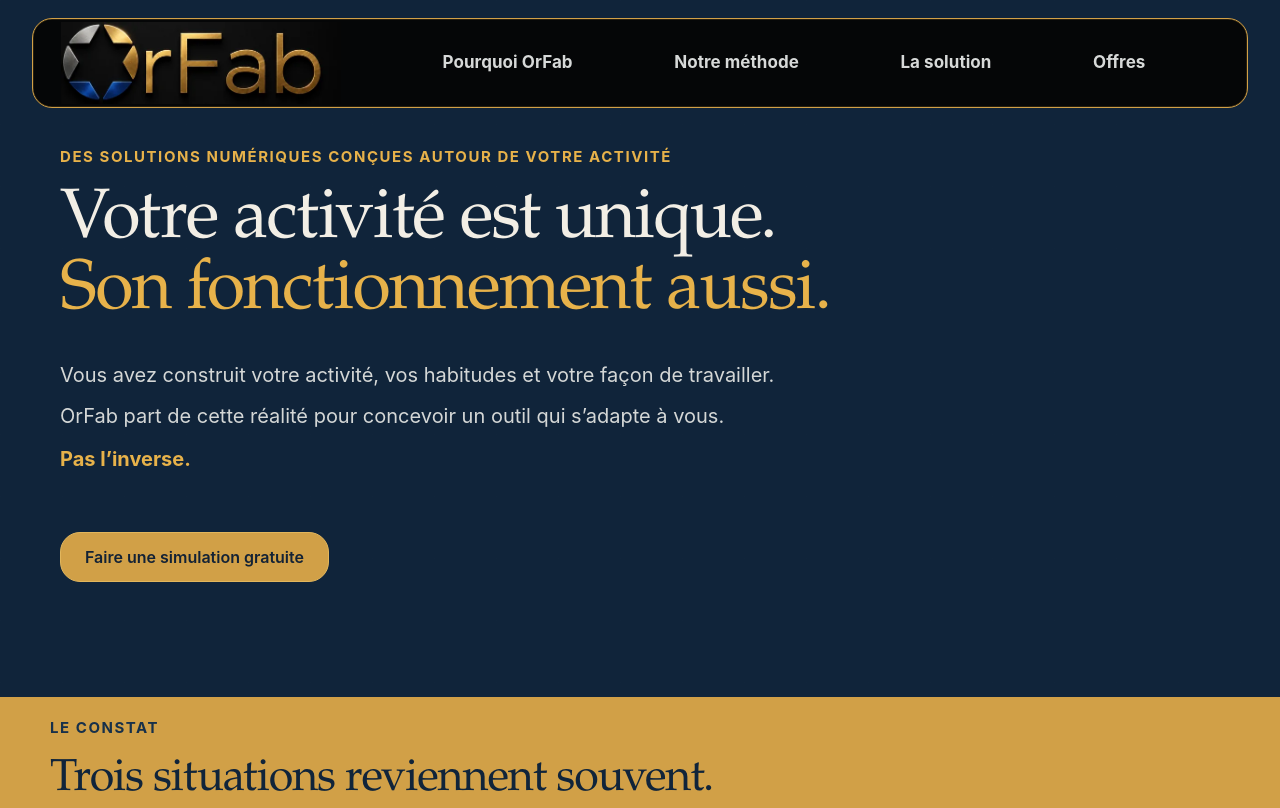
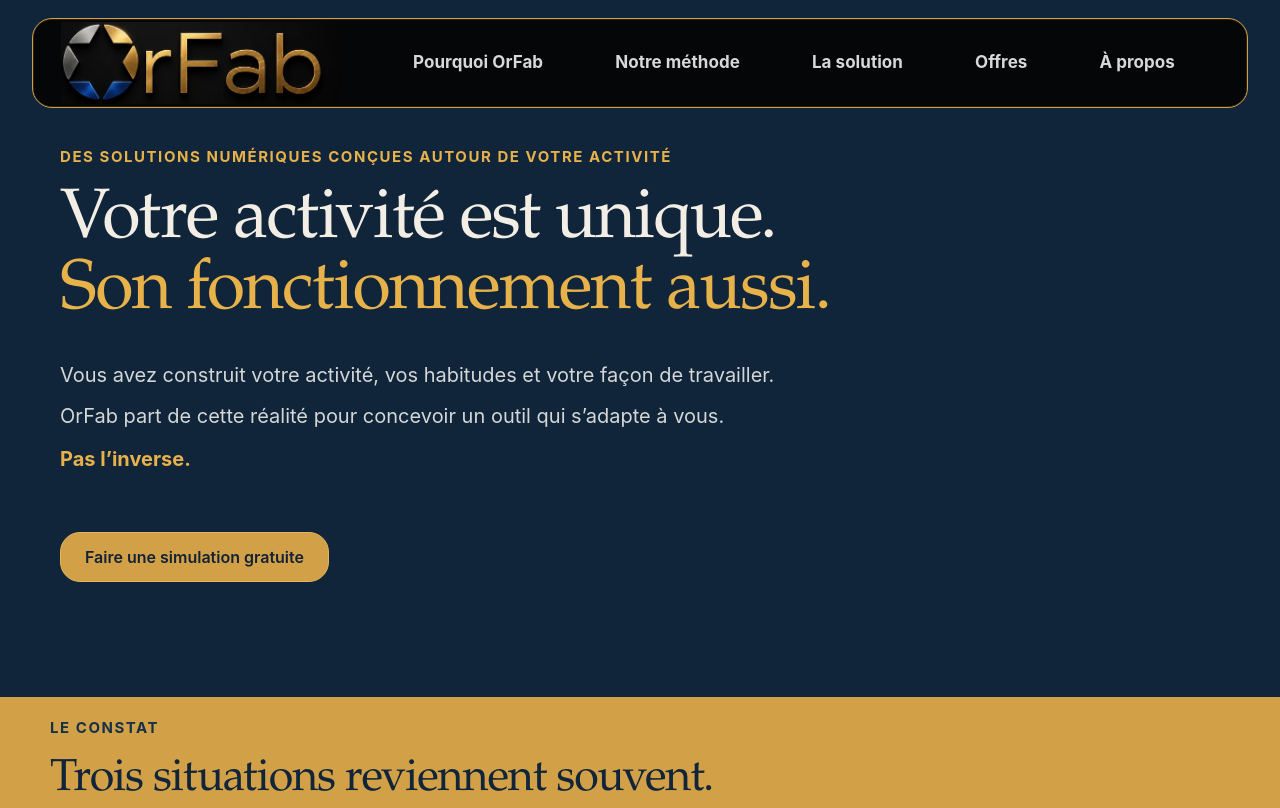
Before and after one commit to OrFab-Software/website, a plain HTML site: page index.html in a window 1280 px wide. Shown: the top 808 px of the page. Drawn offline with Linux system fonts and the light colour scheme.

Commit message:
Add About tab to main navigation

```diff
--- a/index.html
+++ b/index.html
@@ -11,7 +11,7 @@
     .of-header{height:90px;grid-template-columns:280px 1fr;background:#050607 !important;border:1px solid #d1a047 !important;border-radius:20px !important;backdrop-filter:none !important;padding:0 28px !important;box-shadow:inset 0 0 0 .5px rgba(200,148,54,.35);position:fixed!important;top:18px!important;left:32px!important;right:32px!important;width:auto!important;margin:0!important;z-index:100000!important;}
     .of-brand{display:block;width:280px;height:88px;overflow:hidden;border:0;text-decoration:none;}
     .of-brand img{display:block;width:100%;height:100%;object-fit:contain;object-position:left center;}
-    .of-nav{display:grid;grid-template-columns:repeat(4,1fr);align-items:center;width:100%;font-size:17px;padding:0;gap:0;}
+    .of-nav{display:grid;grid-template-columns:repeat(5,1fr);align-items:center;width:100%;font-size:17px;padding:0;gap:0;}
     .of-nav a,.of-nav a:visited{display:flex;align-items:center;justify-content:center;min-height:50px;color:#c4c8cd !important;text-decoration:none !important;font-weight:650;letter-spacing:.15px;position:relative;}
     .of-nav a:hover,.of-nav a:focus-visible{color:#e0ad4d !important;}
     .of-nav a::after{content:"";position:absolute;left:34%;right:34%;bottom:5px;height:2px;background:#d1a047;border-radius:2px;transform:scaleX(0);transition:transform .18s ease;}
@@ -33,7 +33,7 @@
     <header class="of-header of-shell">
       <a class="of-brand" href="#accueil" aria-label="OrFab — Accueil"><img src="assets/orfab-logo-approved.webp" alt="OrFab"></a>
       <nav class="of-nav" aria-label="Navigation principale">
-        <a href="#constat">Pourquoi OrFab</a><a href="#methode">Notre méthode</a><a href="#solution">La solution</a><a href="#tarifs">Offres</a>
+        <a href="#constat">Pourquoi OrFab</a><a href="#methode">Notre méthode</a><a href="#solution">La solution</a><a href="#tarifs">Offres</a><a href="a-propos.html">À propos</a>
       </nav>
     </header>
     <section class="of-shell of-hero__content">
```
